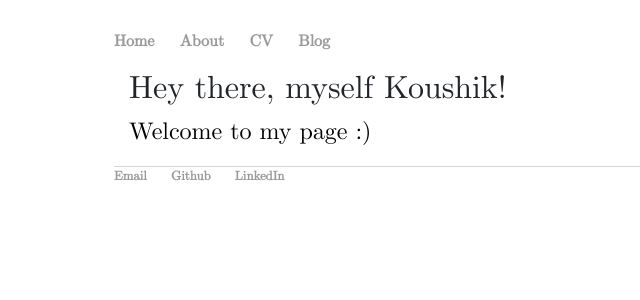
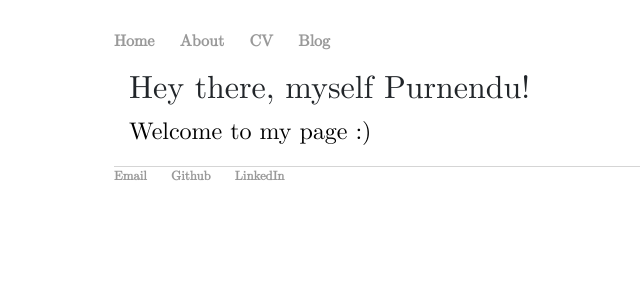
Before and after one commit to purnendu93/analog, a Jekyll site: the page built from index.html, in a window 1280 px wide. Shown: the top 300 px of the page, without its empty margins (78-718 px from the left). Built offline with Jekyll 4.4.1, drawn with Linux system fonts in a browser that asks for light colours; comment, search, counter and statistics services are not loaded.

Commit message:
Update index.html

```diff
--- a/index.html
+++ b/index.html
@@ -4,7 +4,7 @@ title: "Welcome"
 ---
 
 <div class="blurb">
-<h2>Hey there, myself Koushik!</h2>
+<h2>Hey there, myself Purnendu!</h2>
 <p>
 Welcome to my page :)
 </p>
```
